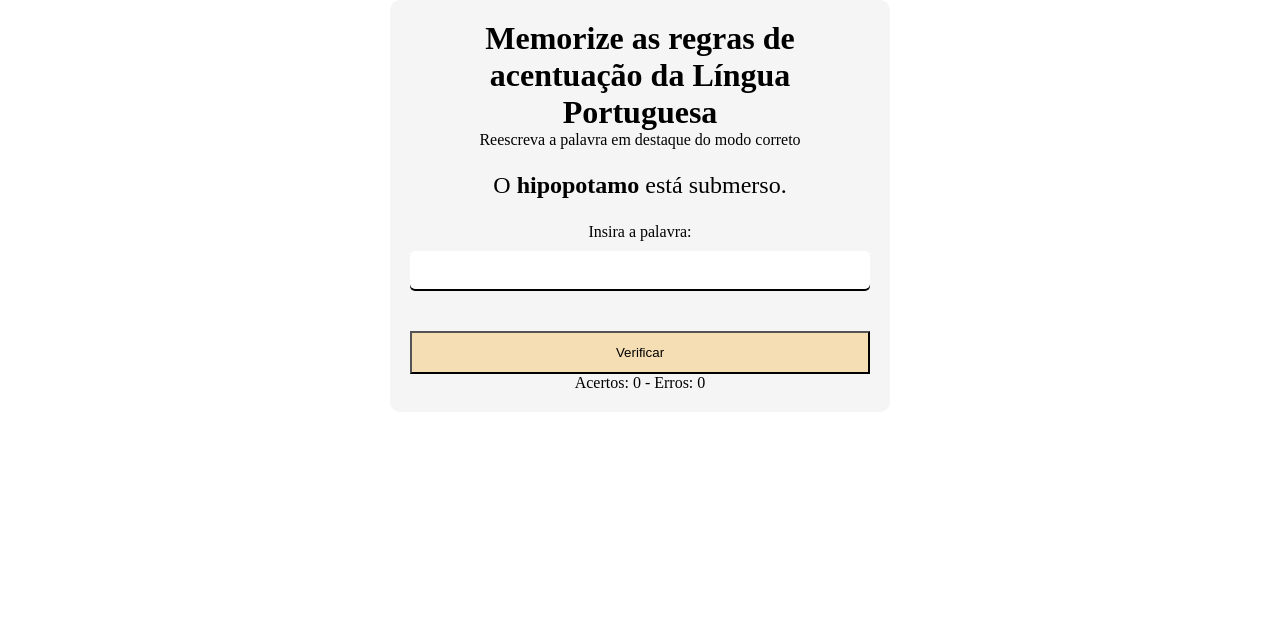
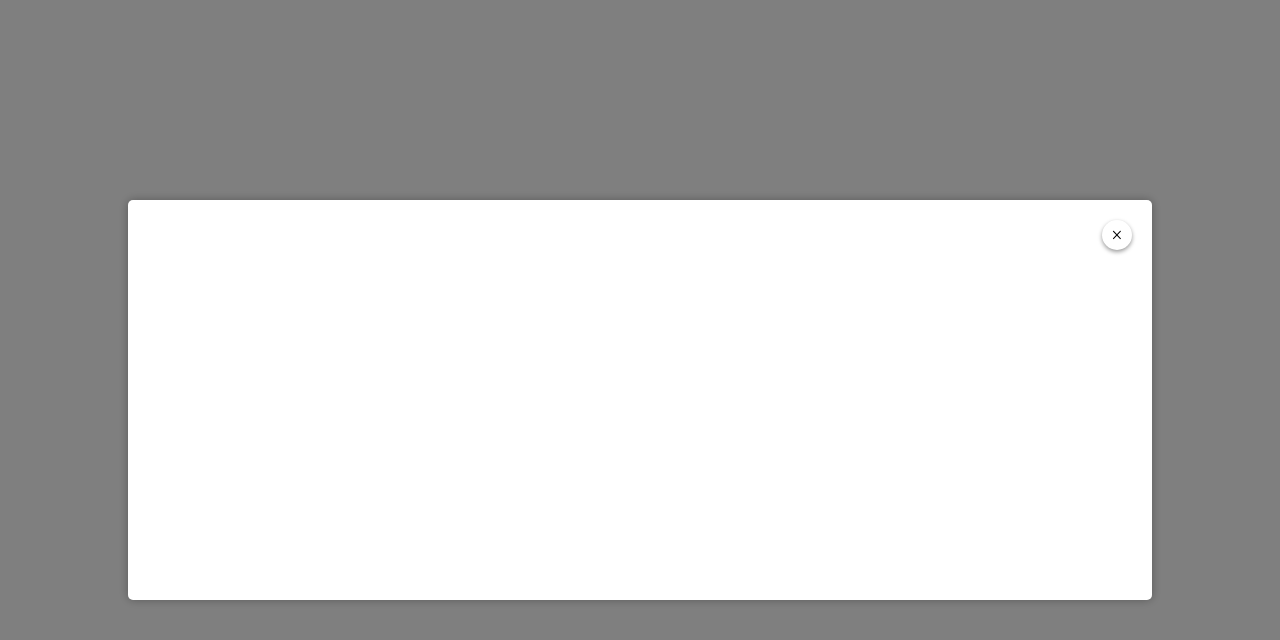
Before and after one commit to kleytonlopes/treinamento-conjuncoes, a Next.js app: page /quiz/popup in a window 1280 px wide. Shown: the top 640 px of the page. Built offline with nearby package versions, Linux system fonts and the light colour scheme.

Commit message:
feat: add popup component

```diff
--- /dev/null
+++ b/pages/quiz/popup.js
@@ -0,0 +1,16 @@
+import React from "react";
+
+const Popup = (props) => {
+  return (
+    <div className={`popup`}>
+      <div className="popup-inner">
+        <span className="close-icon" onClick={props.onClose}>
+          &times;
+        </span>
+        {props.children}
+      </div>
+    </div>
+  );
+};
+
+export default Popup;
--- a/pages/quiz/quiz.js
+++ b/pages/quiz/quiz.js
@@ -1,4 +1,5 @@
 import { useState, useEffect } from "react";
+import Popup from "./popup";
 
 export default function Quiz(props) {
   const [currentQuestionIndex, setCurrentQuestionIndex] = useState(-1);
@@ -8,6 +9,7 @@ export default function Quiz(props) {
   const [showSuccess, setShowSuccess] = useState(false);
   const [showError, setShowError] = useState(false);
   const [showNewQuestion, setShowNewQuestion] = useState(true);
+  const [showPopup, setShowPopup] = useState(false);
   const {questionsData, title, command, label} = props;
 
   const questions = questionsData;
@@ -22,8 +24,13 @@ export default function Quiz(props) {
     setUserAnswer(answer);
   }
 
+  function togglePopup() {
+    setShowPopup(!showPopup);
+  };
+
   function handleSubmit(event) {
     event.preventDefault();
+    // togglePopup();
 
     if (
       userAnswer.toLowerCase().trim() ===
@@ -52,6 +59,7 @@ export default function Quiz(props) {
   }
 
   return (
+    <div>
          <div className="quiz-container">
               <h1>{title}</h1>
               <p>
@@ -87,5 +95,12 @@ export default function Quiz(props) {
               {showError && <p className="conjunctions-error">Você errou, tente novamente.</p>}
             {<p>Acertos: {hitCounter} - Erros: {missCounter}</p>}
           </div>
+          {showPopup &&
+              <Popup show={showPopup} onClose={togglePopup}>
+                <h1>Meu popup</h1>
+                <p>Este é o conteúdo do meu popup</p>
+              </Popup>
+          }
+    </div>
   );
 }
--- a/styles/globals.css
+++ b/styles/globals.css
@@ -182,3 +182,42 @@ a {
   margin-bottom: 20px;
   border-radius: 5px;
 }
+
+.popup {
+  position: fixed;
+  top: 0;
+  left: 0;
+  height: 100%;
+  width: 100%;
+  background-color: rgba(0, 0, 0, 0.5);
+  display: flex;
+  justify-content: center;
+  align-items: center;
+}
+
+.popup-inner {
+  display: flex;
+  flex-direction: column;
+  min-height: 50%;
+  min-width: 80%;
+  background-color: #fff;
+  padding: 20px;
+  border-radius: 5px;
+  box-shadow: 0 0 10px rgba(0, 0, 0, 0.3);
+}
+
+.close-icon {
+  align-self: flex-end;
+  top: 10px;
+  right: 10px;
+  width: 30px;
+  height: 30px;
+  border-radius: 50%;
+  background-color: #fff;
+  color: #000;
+  font-size: 20px;
+  text-align: center;
+  line-height: 30px;
+  cursor: pointer;
+  box-shadow: 0 2px 4px rgba(0, 0, 0, 0.4);
+}
```
Lines whose indentation alone changed are shown as unchanged.
